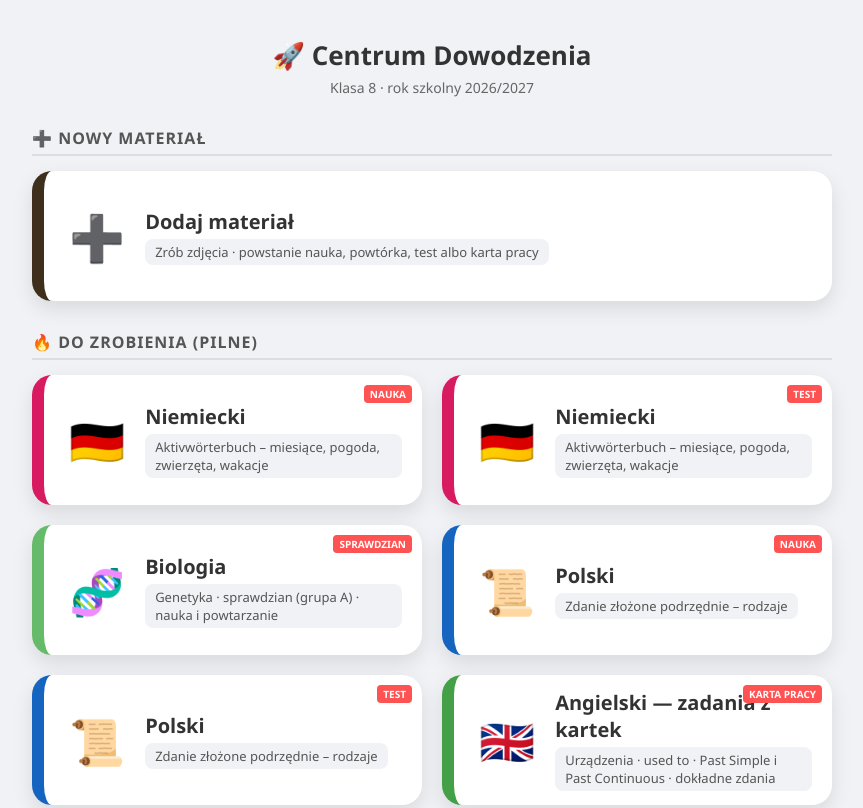
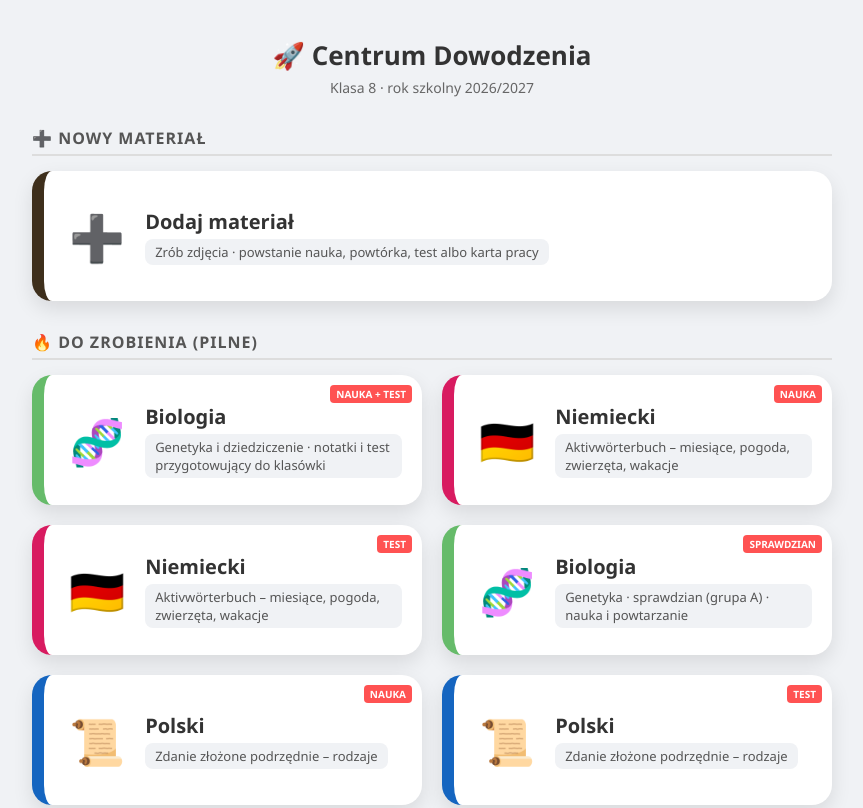
Before and after one commit to kret6/centrum-nauki, a plain HTML site: page index.html in a window 1280 px wide. Shown: the top 808 px of the page, without its empty margins (208-1071 px from the left). Drawn offline with Linux system fonts and the light colour scheme.

Commit message:
biologia: genetyka - notatki i test (powtorka)

```diff
--- a/index.html
+++ b/index.html
@@ -136,6 +136,15 @@
 
 <h2>🔥 Do zrobienia (Pilne)</h2>
     <div class="grid-priority">
+        <!-- gen-tile -->
+        <a href="m/powtorka.html?id=biologia_genetyka_notatki_test" class="tile-big biologia">
+            <div class="tag-urgent">NAUKA + TEST</div>
+            <div class="icon">🧬</div>
+            <div class="info">
+                <div class="title">Biologia</div>
+                <div class="status">Genetyka i dziedziczenie · notatki i test przygotowujący do klasówki</div>
+            </div>
+        </a>
         <!-- gen-tile -->
         <a href="m/powtorka.html?id=m20261119_202116_a9a6_p" class="tile-big niemiecki">
             <div class="tag-urgent">NAUKA</div>
```
